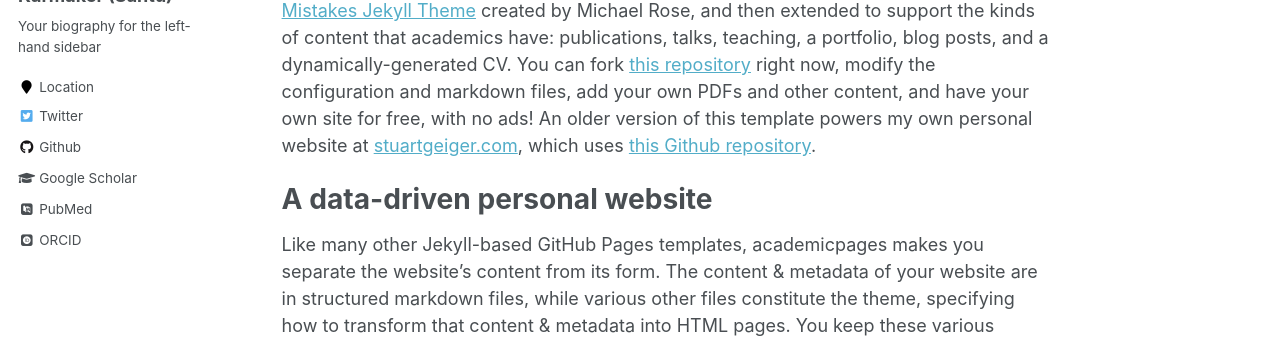
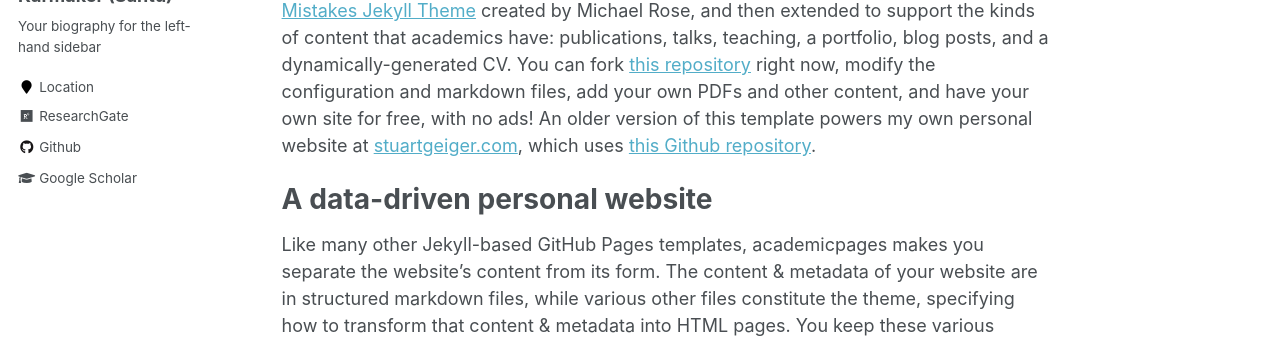
Before and after one commit to karmake2/karmake2.github.io, a Jekyll site: the page built from _pages/about.md, in a window 1280 px wide. Shown: the part 299-637 px from the top of the page. Built offline with Jekyll 4.4.1, drawn with Linux system fonts in a browser that asks for light colours; some web fonts are replaced; some of the changed lines change nothing that is shown.

Commit message:
link update

```diff
--- a/_config.yml
+++ b/_config.yml
@@ -85,10 +85,10 @@
   bio              : "Your biography for the left-hand sidebar"
   location         : "Location"
   employer         :
-  pubmed           : "https://www.ncbi.nlm.nih.gov/pubmed/?term=john+snow"
-  googlescholar    : "http://yourfullgooglescholarurl.com"
+  pubmed           :
+  googlescholar    : "https://scholar.google.com/citations?user=y6pZKT4AAAAJ&hl=en"
   email            :
-  researchgate     :  # example: "https://www.researchgate.net/profile/yourprofile"
+  researchgate     : "https://www.researchgate.net/profile/Shubhra_Kanti_Karmaker_Santu"
   uri              :
   bitbucket        :
   codepen          :
@@ -103,18 +103,19 @@
   impactstory      : #"https://profiles.impactstory.org/u/xxxx-xxxx-xxxx-xxxx"
   lastfm           :
   linkedin         :
-  orcid            : "http://orcid.org/yourorcidurl"
+  orcid            : #"http://orcid.org/yourorcidurl"
   pinterest        :
   soundcloud       :
   stackoverflow    : # http://stackoverflow.com/users/123456/username
   steam            :
   tumblr           :
-  twitter          : "replacethistwitterhandle"
+  twitter          : #"replacethistwitterhandle"
   vine             :
   weibo            :
   xing             :
   youtube          :
   wikipedia        :
+  DBLP             : "https://dblp.dagstuhl.de/pers/hd/s/Santu:Shubhra_Kanti_Karmaker"
 
 
 # Reading Files
```
